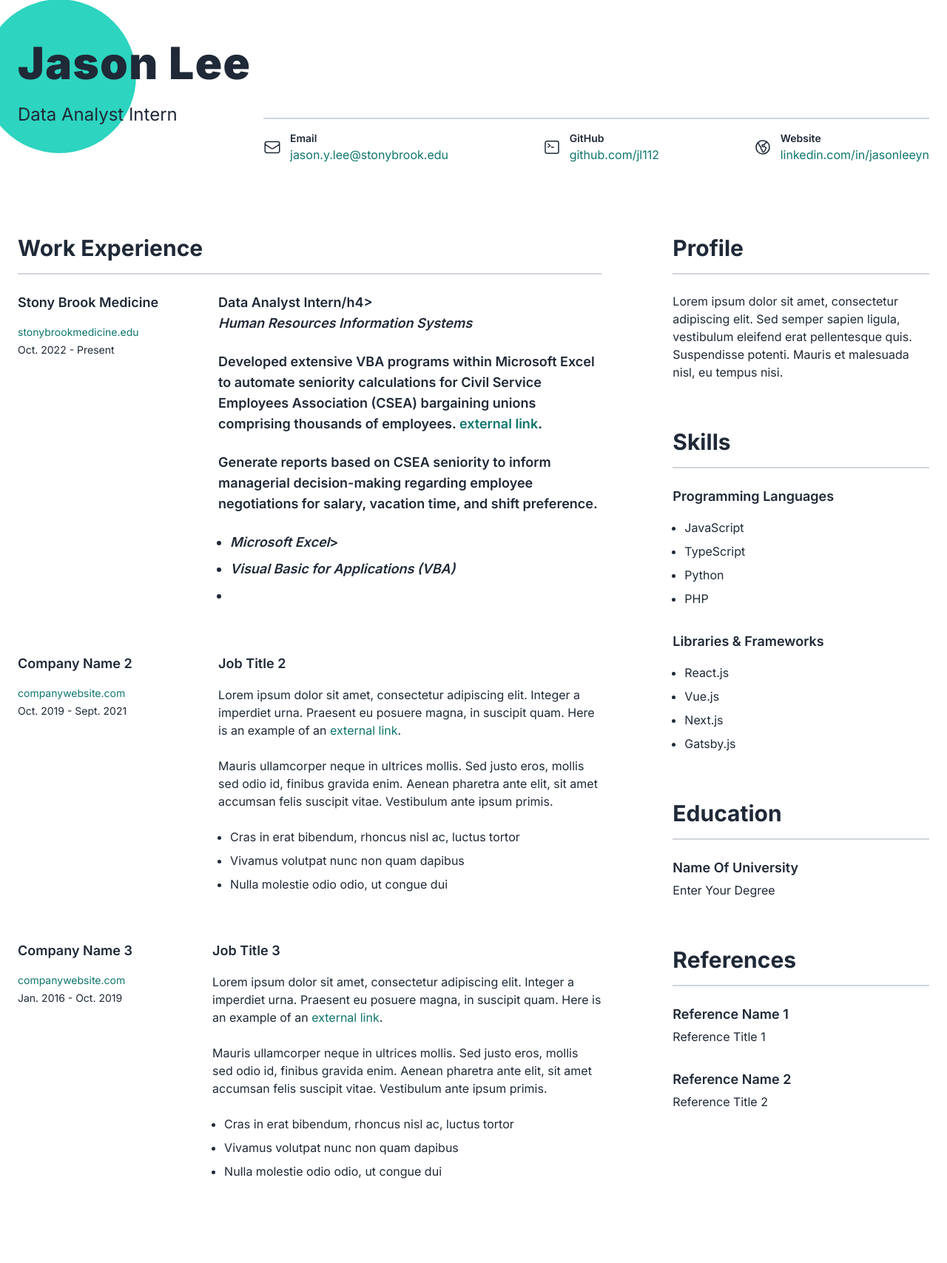
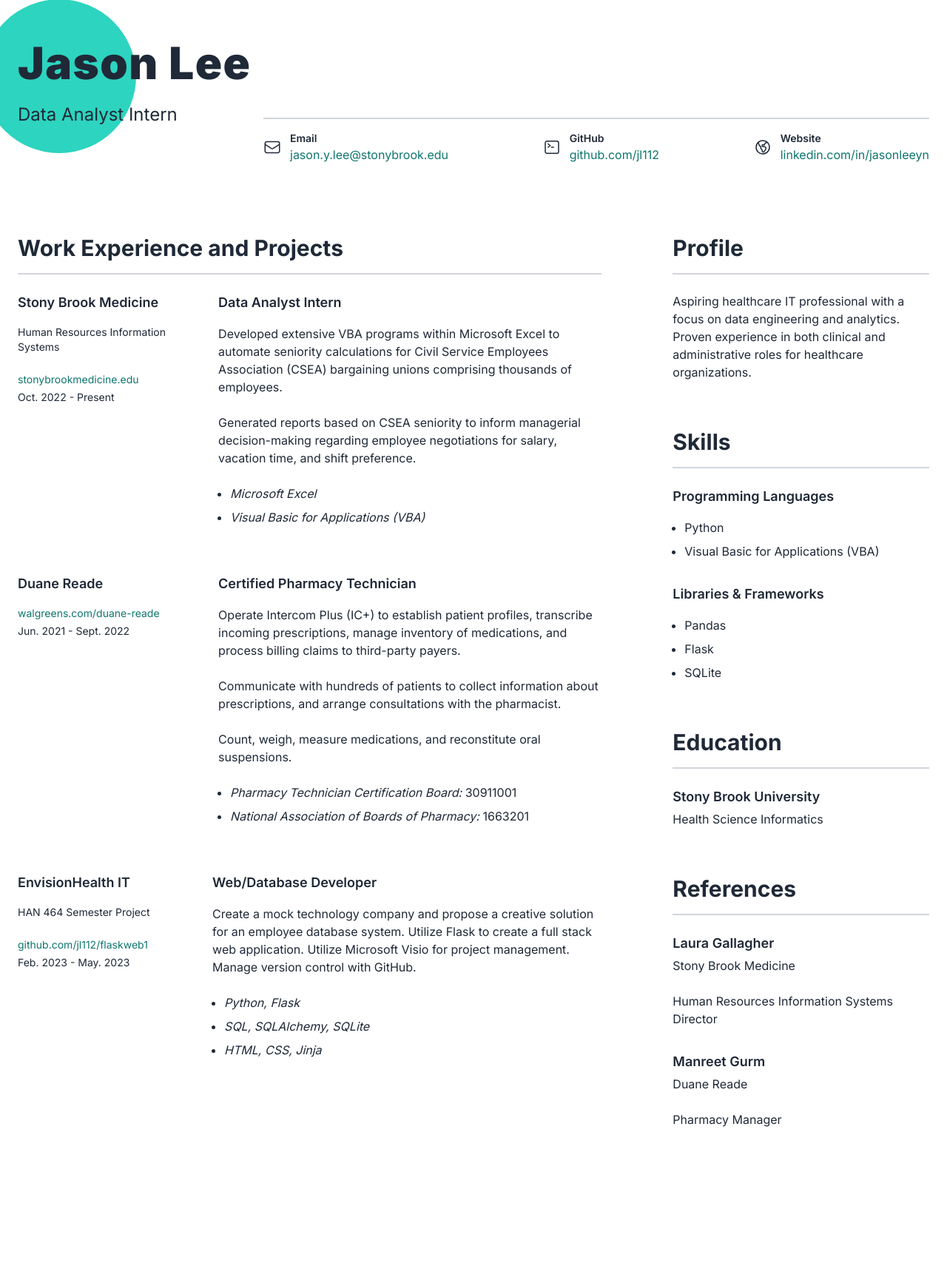
Before and after one commit to jaynamiproductions/resume-page, a Flask app: page / in a window 1280 px wide. Shown: the part 41-1748 px from the top of the page at 74% size. After the commit the page ends 1564 px from the top, so only its background shows below. Run offline with Flask 3, Linux system fonts and the light colour scheme.

Commit message:
final resume

```diff
--- a/app.py
+++ b/app.py
@@ -5,4 +5,5 @@ app = Flask(__name__)
 def func():
     return render_template('index.html')
 
-# app.run(host='0.0.0.0',port=5000)
+# if __name__ == '__main__':
+#     app.run(debug=True)
--- a/templates/index.html
+++ b/templates/index.html
@@ -63,7 +63,7 @@
                   <p class="mb-0 font-semibold text-sm">Email</p>
                   <p class="mb-0">
                     <a
-                      href="mailto:support@resumewind.com"
+                      href="mailto:jason.y.lee@stonybrook.edu"
                       target="_blank"
                       rel="noreferrer"
                     >
@@ -95,7 +95,7 @@
                   <p class="mb-0 font-semibold text-sm">GitHub</p>
                   <p class="mb-0">
                     <a
-                      href="https://github.com/username"
+                      href="https://github.com/jl112"
                       target="_blank"
                       rel="noreferrer"
                     >
@@ -127,7 +127,7 @@
                   <p class="mb-0 font-semibold text-sm">Website</p>
                   <p class="mb-0">
                     <a
-                      href="https://resumewind.com"
+                      href="https://linkedin.com/in/jasonleeyn"
                       target="_blank"
                       rel="noreferrer"
                     >
@@ -146,16 +146,17 @@
         <div class="grid-3 gap-10 lg:gap-24 items-start mt-12 lg:mt-24">
           <!-- Work Experience -->
           <div class="lg:col-span-2">
-            <h3>Work Experience</h3>
+            <h3>Work Experience and Projects</h3>
 
             <!-- Work Experience 1 -->
             <div class="grid-3 gap-x-6">
               <div>
                 <!-- Company 1 -->
                 <h4 class="mb-1 lg:mb-4">Stony Brook Medicine</h4>
+                <p class="text-sm">Human Resources Information Systems</p>
                 <p class="text-sm mb-1">
                   <a
-                    href="https://resumewind.com/"
+                    href="https://stonybrookmedicine.edu"
                     target="_blank"
                     rel="noreferrer"
                   >
@@ -167,30 +168,22 @@
 
               <div class="lg:col-span-2">
                 <!-- Job Title 1 -->
-                <h4 class="mb-4">Data Analyst Intern/h4>
-                <p><i>Human Resources Information Systems</i></p>
+                <h4 class="mb-4">Data Analyst Intern</h4>
                 <p>
                   Developed extensive VBA programs within Microsoft
                   Excel to automate seniority calculations for Civil
                   Service Employees Association (CSEA) bargaining unions
                   comprising thousands of employees.
-                  <a
-                    href="https://resumewind.com/"
-                    target="_blank"
-                    rel="noreferrer"
-                    >external link</a
-                  >.
                 </p>
                 <p>
-                    Generate reports based on CSEA seniority
+                    Generated reports based on CSEA seniority
                     to inform managerial decision-making regarding
                     employee negotiations for salary, vacation time,
                     and shift preference.
                 </p>
                 <ul>
-                  <li><i>Microsoft Excel</i>></li>
+                  <li><i>Microsoft Excel</i></li>
                   <li><i>Visual Basic for Applications (VBA)</i></li>
-                  <li></li>
                 </ul>
               </div>
             </div>
@@ -199,43 +192,41 @@
             <div class="grid-3 gap-x-6 mt-8 lg:mt-12">
               <div>
                 <!-- Company 2 -->
-                <h4 class="mb-1 lg:mb-4">Company Name 2</h4>
+                <h4 class="mb-1 lg:mb-4">Duane Reade</h4>
                 <p class="text-sm mb-1">
                   <a
-                    href="https://resumewind.com/"
+                    href="https://www.walgreens.com/topic/duane-reade/duane-reade.jsp"
                     target="_blank"
                     rel="noreferrer"
                   >
-                    companywebsite.com
+                  walgreens.com/duane-reade
                   </a>
                 </p>
-                <p class="text-sm">Oct. 2019 - Sept. 2021</p>
+                <p class="text-sm">Jun. 2021 - Sept. 2022</p>
               </div>
 
               <div class="lg:col-span-2">
                 <!-- Job Title 2 -->
-                <h4 class="mb-4">Job Title 2</h4>
+                <h4 class="mb-4">Certified Pharmacy Technician</h4>
                 <p>
-                  Lorem ipsum dolor sit amet, consectetur adipiscing elit.
-                  Integer a imperdiet urna. Praesent eu posuere magna, in
-                  suscipit quam. Here is an example of an
-                  <a
-                    href="https://resumewind.com/"
-                    target="_blank"
-                    rel="noreferrer"
-                    >external link</a
-                  >.
+                    Operate Intercom Plus (IC+) to establish
+                    patient profiles, transcribe incoming prescriptions,
+                    manage inventory of medications, and process billing
+                    claims to third-party payers.
+
                 </p>
                 <p>
-                  Mauris ullamcorper neque in ultrices mollis. Sed justo eros,
-                  mollis sed odio id, finibus gravida enim. Aenean pharetra ante
-                  elit, sit amet accumsan felis suscipit vitae. Vestibulum ante
-                  ipsum primis.
+                    Communicate with hundreds of patients to collect
+                    information about prescriptions, and arrange
+                    consultations with the pharmacist.
+                </p>
+                <p>
+                    Count, weigh, measure medications,
+                    and reconstitute oral suspensions.
                 </p>
                 <ul>
-                  <li>Cras in erat bibendum, rhoncus nisl ac, luctus tortor</li>
-                  <li>Vivamus volutpat nunc non quam dapibus</li>
-                  <li>Nulla molestie odio odio, ut congue dui</li>
+                  <li><i>Pharmacy Technician Certification Board:</i> 30911001</li>
+                  <li><i>National Association of Boards of Pharmacy:</i> 1663201</li>
                 </ul>
               </div>
             </div>
@@ -244,45 +235,39 @@
             <div class="grid-3 mt-8 lg:mt-12">
               <div>
                 <!-- Company 3 -->
-                <h4 class="mb-1 lg:mb-4">Company Name 3</h4>
+                <h4 class="mb-1 lg:mb-4">EnvisionHealth IT</h4>
+                <p class="text-sm">HAN 464 Semester Project</p>
                 <p class="text-sm mb-1">
                   <a
-                    href="https://resumewind.com/"
+                    href="https://github.com/jl112/flaskweb1"
                     target="_blank"
                     rel="noreferrer"
                   >
-                    companywebsite.com
+                    github.com/jl112/flaskweb1
                   </a>
                 </p>
-                <p class="text-sm">Jan. 2016 - Oct. 2019</p>
+                <p class="text-sm">Feb. 2023 - May. 2023</p>
               </div>
 
               <div class="lg:col-span-2">
                 <!-- Job Title 3 -->
-                <h4 class="mb-4">Job Title 3</h4>
+                <h4 class="mb-4">Web/Database Developer</h4>
                 <p>
-                  Lorem ipsum dolor sit amet, consectetur adipiscing elit.
-                  Integer a imperdiet urna. Praesent eu posuere magna, in
-                  suscipit quam. Here is an example of an
-                  <a
-                    href="https://resumewind.com/"
-                    target="_blank"
-                    rel="noreferrer"
-                    >external link</a
-                  >.
+                    Create a mock technology company and propose a creative
+                    solution for an employee database system. Utilize Flask to
+                    create a full stack web application. Utilize Microsoft Visio
+                    for project management. Manage version control with GitHub.
                 </p>
                 <p>
-                  Mauris ullamcorper neque in ultrices mollis. Sed justo eros,
-                  mollis sed odio id, finibus gravida enim. Aenean pharetra ante
-                  elit, sit amet accumsan felis suscipit vitae. Vestibulum ante
-                  ipsum primis.
+
                 </p>
                 <ul>
-                  <li>Cras in erat bibendum, rhoncus nisl ac, luctus tortor</li>
-                  <li>Vivamus volutpat nunc non quam dapibus</li>
-                  <li>Nulla molestie odio odio, ut congue dui</li>
+                  <li><i>Python, Flask</i></li>
+                  <li><i>SQL, SQLAlchemy, SQLite</i></li>
+                  <li><i>HTML, CSS, Jinja</i></li>
                 </ul>
               </div>
+
             </div>
           </div>
 
@@ -290,47 +275,46 @@
             <!-- Profile -->
             <h3>Profile</h3>
             <p>
-              Lorem ipsum dolor sit amet, consectetur adipiscing elit. Sed
-              semper sapien ligula, vestibulum eleifend erat pellentesque quis.
-              Suspendisse potenti. Mauris et malesuada nisl, eu tempus nisi.
+                Aspiring healthcare IT professional with a
+                focus on data engineering and analytics. Proven
+                experience in both clinical and administrative roles
+                for healthcare organizations.
             </p>
-
             <!-- Skills -->
             <h3 class="mt-12 lg:mt-16">Skills</h3>
 
             <!-- Skills 1 -->
             <h4>Programming Languages</h4>
             <ul>
-              <li>JavaScript</li>
-              <li>TypeScript</li>
               <li>Python</li>
-              <li>PHP</li>
+              <li>Visual Basic for Applications (VBA)</li>
             </ul>
 
             <!-- Skills 2 -->
             <h4 class="mt-8">Libraries &amp; Frameworks</h4>
             <ul>
-              <li>React.js</li>
-              <li>Vue.js</li>
-              <li>Next.js</li>
-              <li>Gatsby.js</li>
+              <li>Pandas</li>
+              <li>Flask</li>
+              <li>SQLite</li>
             </ul>
 
             <!-- Education -->
             <h3 class="mt-12 lg:mt-16">Education</h3>
-            <h4 class="mb-1">Name Of University</h4>
-            <p class="mb-1">Enter Your Degree</p>
+            <h4 class="mb-1">Stony Brook University</h4>
+            <p class="mb-1">Health Science Informatics</p>
 
             <!-- References -->
             <h3 class="mt-12 lg:mt-16">References</h3>
 
             <!-- Reference 1 -->
-            <h4 class="mb-1">Reference Name 1</h4>
-            <p>Reference Title 1</p>
+            <h4 class="mb-1">Laura Gallagher</h4>
+            <p>Stony Brook Medicine</p>
+            <p>Human Resources Information Systems Director</p>
 
             <!-- Reference 2 -->
-            <h4 class="mt-8 mb-1">Reference Name 2</h4>
-            <p class="mb-1">Reference Title 2</p>
+            <h4 class="mt-8 mb-1">Manreet Gurm</h4>
+            <p>Duane Reade</p>
+            <p class="mb-1">Pharmacy Manager</p>
           </div>
         </div>
       </div>
```
